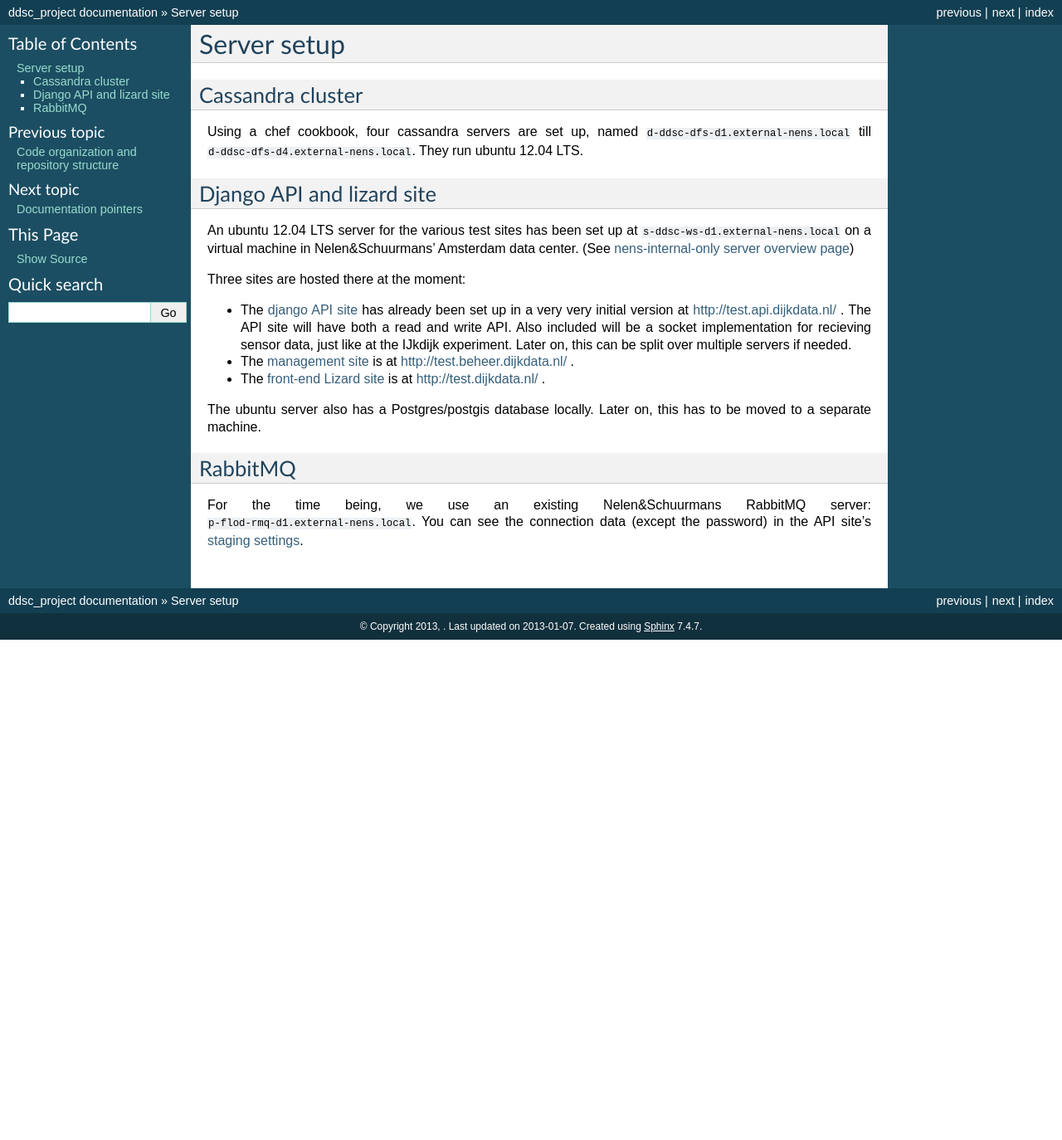
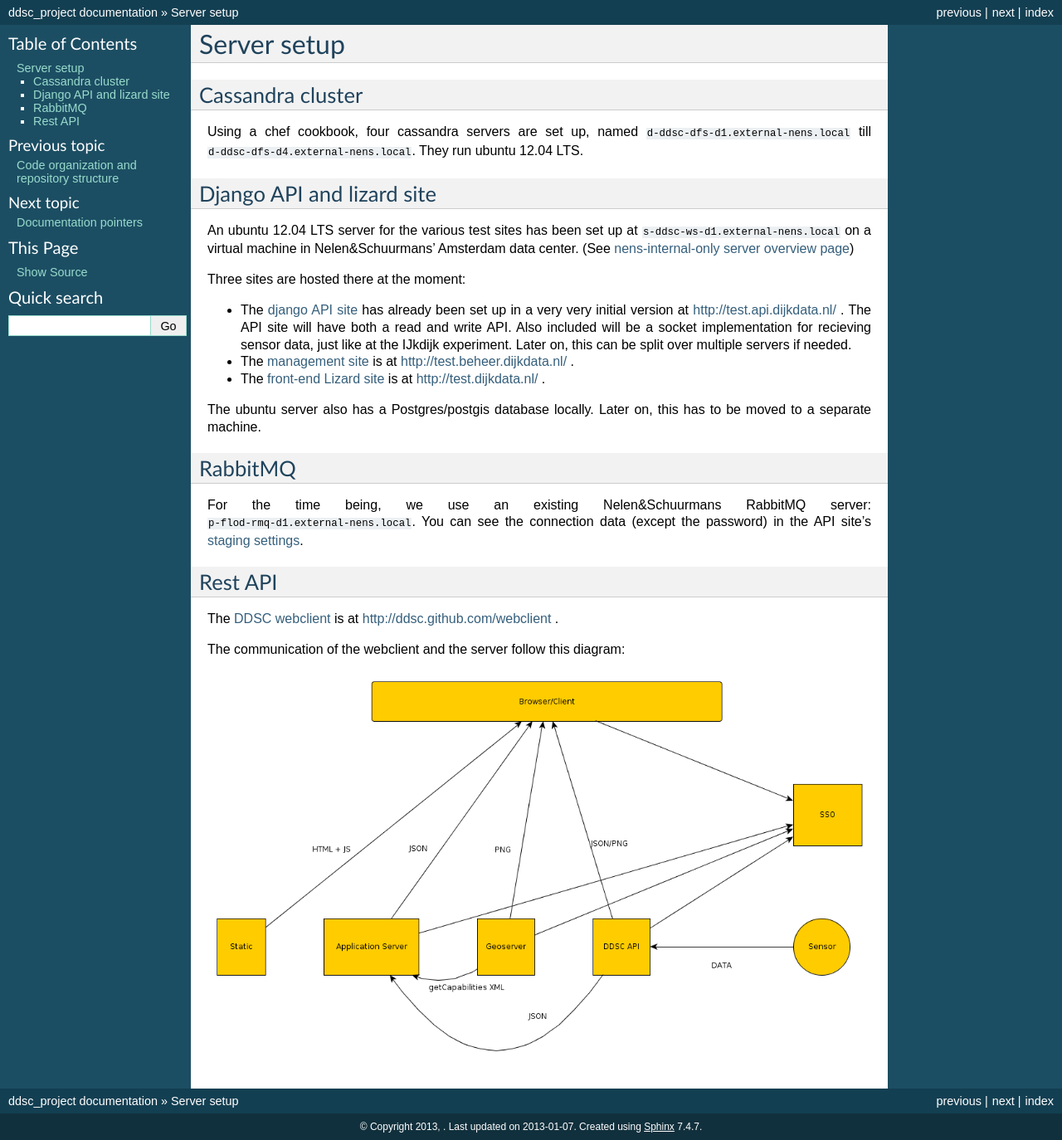
Before and after one commit to ddsc/ddsc-project, a Sphinx documentation site: the page built from doc/source/servers.rst, in a window 1280 px wide. Shown: the whole page at 83% size. Built offline with Sphinx 7.4.7, drawn with Linux system fonts in a browser that asks for light colours; before the commit the page ends 900 px from its top, so only the background shows below that.

Commit message:
Add ddsc api client server image.

```diff
--- a/doc/source/servers.rst
+++ b/doc/source/servers.rst
@@ -43,3 +43,13 @@ For the time being, we use an existing Nelen&Schuurmans RabbitMQ server:
 ``p-flod-rmq-d1.external-nens.local``. You can see the connection data (except
 the password) in the API site's `staging settings
 <https://github.com/ddsc/ddsc-api/blob/master/ddsc_api/stagingsettings.py>`_.
+
+
+Rest API
+---------
+
+The `DDSC webclient <https://github.com/ddsc/webclient>`_ is at http://ddsc.github.com/webclient .
+
+The communication of the webclient and the server follow this diagram:
+
+.. image:: json-api-client-server.png
```
